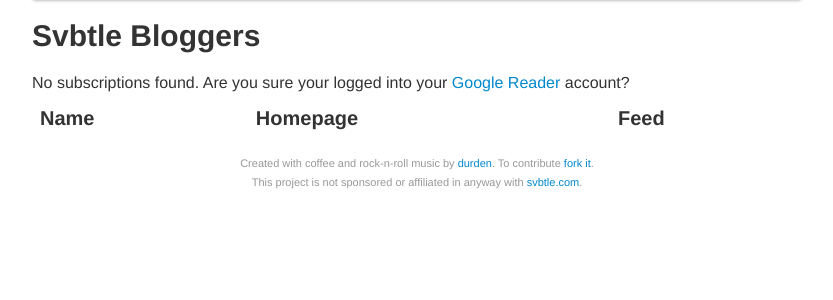
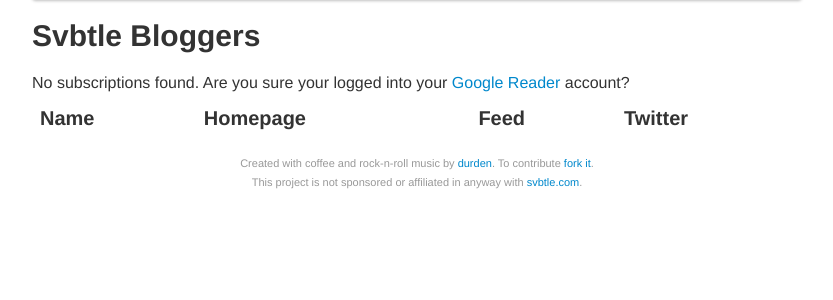
Before and after one commit to durden/svbtle_subscriber, a Flask app: page /all in a window 1280 px wide. Shown: the part 40-340 px from the top of the page, without its empty margins (223-1056 px from the left). Run offline with Flask 2, Linux system fonts and the light colour scheme; data that the repository does not hold is empty; some libraries are stand-ins or nearby versions.

Commit message:
Add fetching/display/save of twitter usernames

```diff
--- a/app.py
+++ b/app.py
@@ -50,7 +50,8 @@ def init_db():
             id serial,
             name varchar,
             homepage_url varchar,
-            feed_url varchar
+            feed_url varchar,
+            twitter_username varchar
         );""")
     db.commit()
     db.cursor().close()
@@ -73,12 +74,15 @@ def run_web(host, port):
 
 
 def get_db_writers():
-    g.db_cursor.execute("""select name, homepage_url, feed_url
+    g.db_cursor.execute("""select name, homepage_url, feed_url,
+                            twitter_username
                           from svbtle_authors""")
     writers = []
 
     for row in g.db_cursor.fetchall():
-        writers.append(dict(name=row[0], homepage=row[1], rss=row[2]))
+        twitter_url = 'http://twitter.com/%s' % (row[3].split('@a')[1])
+        writers.append(dict(name=row[0], homepage=row[1], rss=row[2],
+                            twitter_url=twitter_url, twitter_username=row[3]))
 
     return writers
 
@@ -95,9 +99,11 @@ def update_db(db_conn=None, verbose=True):
 
         if len(db_cursor.fetchall()):
             db_cursor.execute("""
-                    update svbtle_authors set homepage_url = %s, feed_url = %s
+                    update svbtle_authors set homepage_url = %s, feed_url = %s,
+                    twitter_username = %s
                     where name = %s""",
-                    [writer['homepage'], writer['rss'], writer['name']])
+                    [writer['homepage'], writer['rss'], writer['twitter'],
+                     writer['name']])
             db_conn.commit()
 
             if verbose:
@@ -106,9 +112,11 @@ def update_db(db_conn=None, verbose=True):
             continue
 
         db_cursor.execute("""
-                    insert into svbtle_authors (name, homepage_url, feed_url)
-                    values (%s, %s, %s)""",
-                    [writer['name'], writer['homepage'], writer['rss']])
+                    insert into svbtle_authors (name, homepage_url, feed_url,
+                                                twitter_username)
+                    values (%s, %s, %s, %s)""",
+                    [writer['name'], writer['homepage'], writer['rss'],
+                     writer['twitter']])
         db_conn.commit()
 
         if verbose:
--- a/templates/subscriptions.html
+++ b/templates/subscriptions.html
@@ -10,6 +10,7 @@
             <th>Name</th>
             <th>Homepage</th>
             <th>Feed</th>
+            <th>Twitter</th>
         </tr>
     </thead>
     <tbody>
@@ -18,6 +19,7 @@
                 <td>{{ writer.name }}</td>
                 <td><a href="{{ writer.homepage }}">{{ writer.homepage }}</a></td>
                 <td><a href="{{ writer.rss }}">{{ writer.rss }}</a></td>
+                <td><a href="{{ writer.twitter_url }}">{{ writer.twitter_username }}</a></td>
             </tr>
         {% else %}
             <p>
```
Also changed, not shown: svbtle_subscriber.py (+13 -7 lines).
